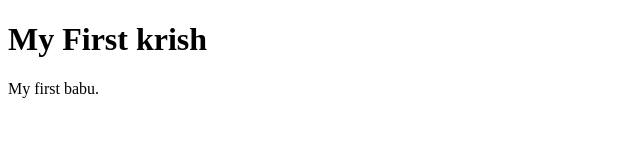
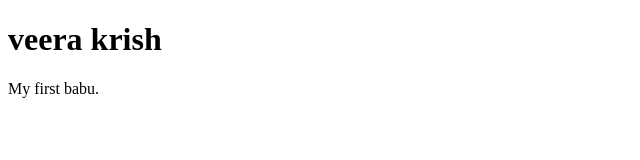
Before and after one commit to sankarb91/ma052025, a plain HTML site: page index.html in a window 1280 px wide. Shown: the whole page, without its empty margins (0-640 px from the left). Drawn offline with Linux system fonts and the light colour scheme.

Commit message:
feat : file added

```diff
--- a/index.html
+++ b/index.html
@@ -2,7 +2,7 @@
 <html>
 <body>
 
-<h1>My First krish</h1>
+<h1>veera krish</h1>
 <p>My first babu.</p>
 
 </body>
```
